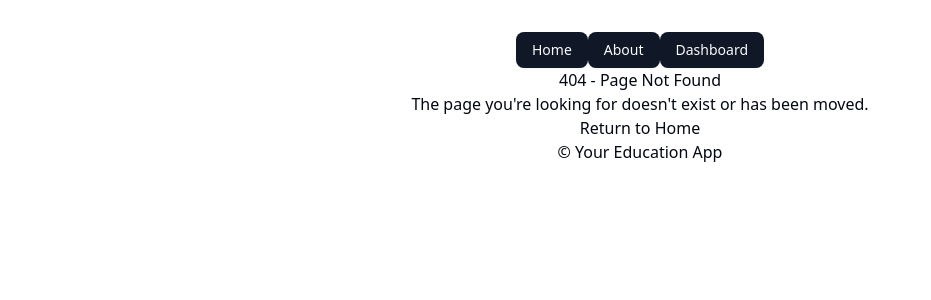
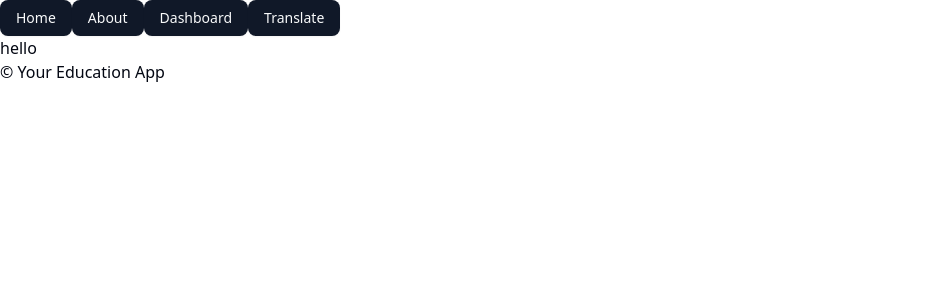
Before and after one commit to smithwithatypo/achilles-frontend, a React (Vite) app: page /translate in a window 1280 px wide. Before the commit this address had no page. Shown: the top 300 px of the page, without its empty margins (0-931 px from the left). Built offline with nearby package versions, Linux system fonts and the light colour scheme.

Commit message:
update routes, reorganized file structure

```diff
--- a/src/components/Layout.tsx
+++ b/src/components/Layout.tsx
@@ -1,23 +1,18 @@
 // components/Layout.tsx
 import { Outlet, Link } from 'react-router';
-import { Button } from "@/components/ui/button"
-
-
+import { Button } from "@/components/ui/button";
+import { navItems } from '@/routes';
 
 const Layout: React.FC = () => {
   return (
     <div className="app-container">
       <header>
         <nav>
-        <Button asChild>
-          <Link to="/">Home</Link>
-        </Button>
-        <Button asChild>
-          <Link to="/about">About</Link>
-        </Button>
-        <Button asChild>
-          <Link to="/dashboard">Dashboard</Link>
-        </Button>
+          {navItems.map((item) => (
+            <Button key={item.path} asChild>
+              <Link to={item.path}>{item.label}</Link>
+            </Button>
+          ))}
         </nav>
       </header>
 
--- a/src/main.tsx
+++ b/src/main.tsx
@@ -1,14 +1,13 @@
-import { StrictMode } from 'react'
-import { createRoot } from 'react-dom/client'
-import './index.css'
-import App from './App.tsx'
+import React from 'react';
+import ReactDOM from 'react-dom/client';
+import { createBrowserRouter, RouterProvider } from 'react-router';
+import { routes } from '@/routes';
+import './index.css';
 
-import { ThemeProvider } from './components/ui/theme-provider.tsx';
+const router = createBrowserRouter(routes);
 
-createRoot(document.getElementById('root')!).render(
-  <StrictMode>
-    <ThemeProvider defaultTheme="system" storageKey="app-theme">
-      <App />
-    </ThemeProvider>
-  </StrictMode>
+ReactDOM.createRoot(document.getElementById('root')!).render(
+  <React.StrictMode>
+    <RouterProvider router={router} />
+  </React.StrictMode>
 );
--- a/src/pages/NotFound.tsx
+++ b/src/pages/NotFound.tsx
@@ -1,6 +1,7 @@
 // pages/NotFound.tsx
 import React from 'react';
 import { Link } from 'react-router';
+import { Button } from "@/components/ui/button"
 
 const NotFound: React.FC = () => {
   return (
@@ -8,9 +9,9 @@ const NotFound: React.FC = () => {
       <h1>404 - Page Not Found</h1>
       <p>The page you're looking for doesn't exist or has been moved.</p>
       <div className="action">
-        <Link to="/" className="button">
-          Return to Home
-        </Link>
+        <Button asChild>
+          <Link to="/">Return to Home</Link>
+        </Button>
       </div>
     </div>
   );
--- /dev/null
+++ b/src/pages/Translate.tsx
@@ -0,0 +1,10 @@
+import React from 'react';
+
+const Translate: React.FC = () => {
+    return (
+        <div> hello </div>
+    )
+ }
+
+
+export default Translate;
--- /dev/null
+++ b/src/routes/index.tsx
@@ -0,0 +1,47 @@
+import { RouteObject } from 'react-router';
+import Layout from '@/components/Layout';
+
+// Pages
+import Home from '@/pages/Home';
+import About from '@/pages/About';
+import Dashboard from '@/pages/Dashboard';
+import Translate from '@/pages/Translate';
+import NotFound from '@/pages/NotFound';
+
+// Define your route structure
+export const routes: RouteObject[] = [
+  {
+    path: '/',
+    element: <Layout />,
+    children: [
+      {
+        index: true,
+        element: <Home />
+      },
+      {
+        path: 'about',
+        element: <About />
+      },
+      {
+        path: 'dashboard',
+        element: <Dashboard />
+      },
+      {
+        path: 'translate',
+        element: <Translate />
+      },
+      {
+        path: '*',
+        element: <NotFound />
+      }
+    ],
+  },
+];
+
+// Nav items for the layout
+export const navItems = [
+  { path: '/', label: 'Home' },
+  { path: '/about', label: 'About' },
+  { path: '/dashboard', label: 'Dashboard' },
+  { path: '/translate', label: 'Translate'},
+];
```
